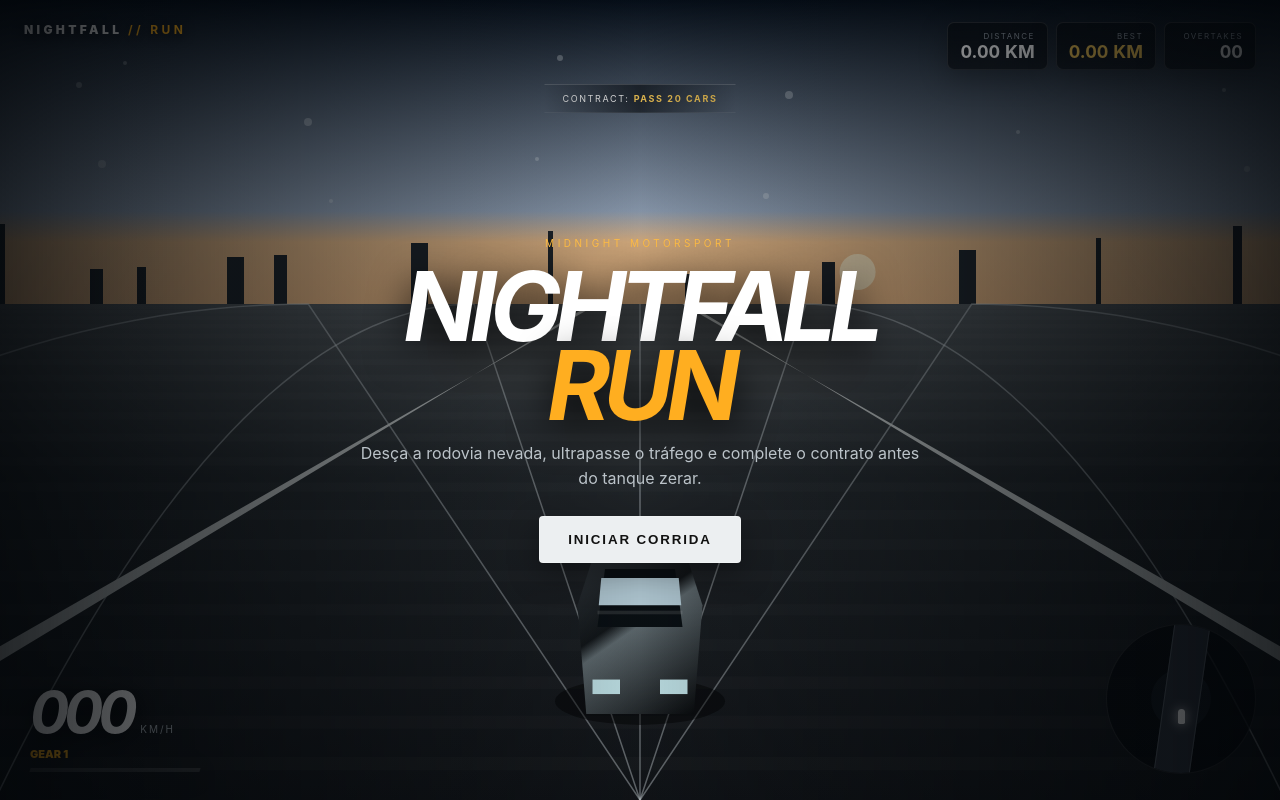
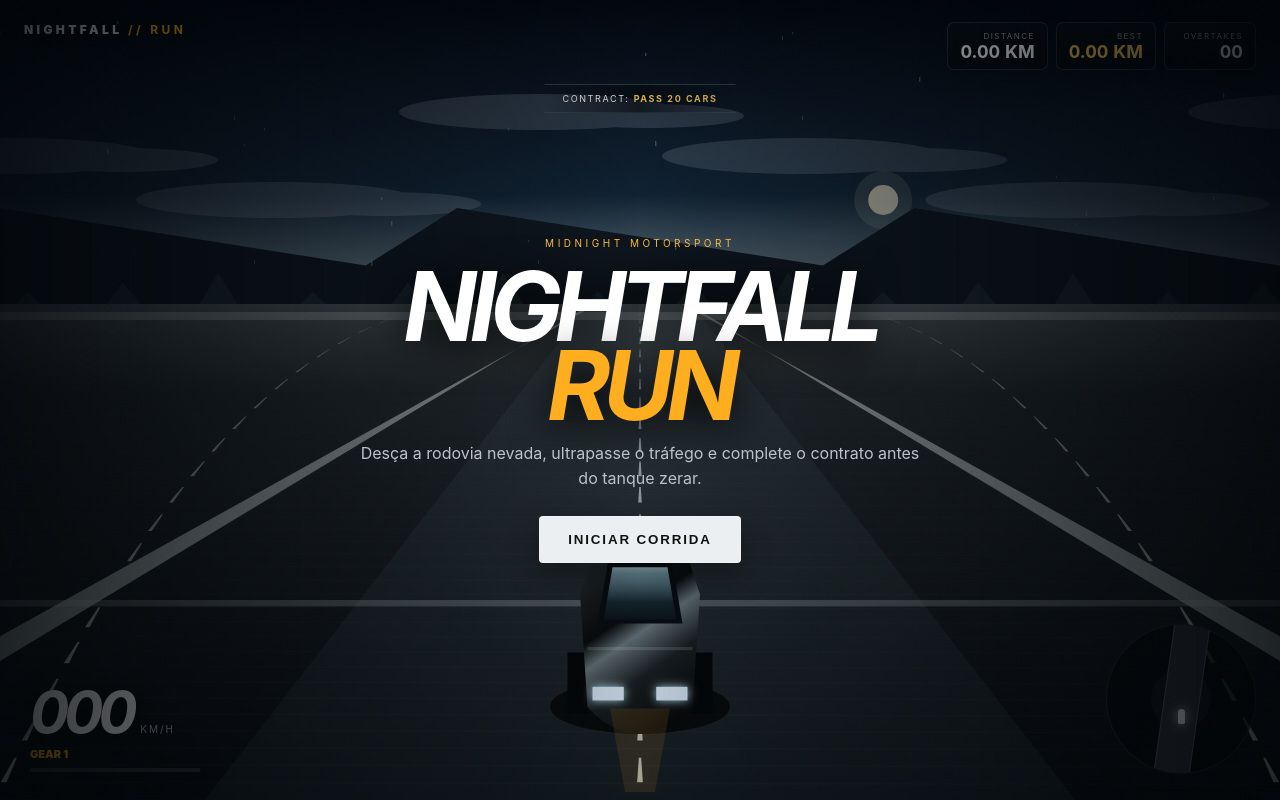
Before and after one commit to miguellorenzno-lgtm/PlayGround, a plain HTML site: page index.html in a window 1280 px wide. Drawn offline with Linux system fonts and the light colour scheme.

Commit message:
Publish static build for issue #1
Run: 45207530795
Attempt: 1
Generation: 6
Source: 436c67145543b18967a195cbe72d79f5206d208d

```diff
--- a/index.html
+++ b/index.html
@@ -35,15 +35,43 @@ document.getElementById('start').onclick=start;document.getElementById('again').
 function finish(win){state='result';if(distance>best){best=distance;localStorage.nightfallBest=best.toFixed(2)}document.getElementById('best').textContent=best.toFixed(2)+' KM';document.getElementById('resultTag').textContent=win?'MISSÃO CONCLUÍDA':'CORRIDA ENCERRADA';document.getElementById('resultTitle').innerHTML=win?'RUN<br><span>COMPLETE</span>':'VEÍCULO<br><span>IMPOSSIBILITADO</span>';document.getElementById('resultText').text='';document.getElementById('resultText').textContent=distance.toFixed(2)+' km • '+passes+' ultrapassagens';document.getElementById('result').classList.remove('hidden')}
 function projectLane(lane,z){const horizon=H*.38,p=1-Math.max(0,Math.min(1,z/1100));const y=horizon+(H-horizon)*p*p;const half=W*(.18+.52*p);return{x:W/2+lane*half*.48,y,scale:.12+p*.95,half}}
 function roadPolygon(y,yp){let horizon=H*.38;ctx.beginPath();ctx.moveTo(W/2-W*.038,horizon);ctx.lineTo(W/2+W*.038,horizon);ctx.lineTo(W/2+W*.68,yp);ctx.lineTo(W/2-W*.68,yp);ctx.closePath();ctx.fillStyle='#15191d';ctx.fill()}
-function drawSky(){const g=ctx.createLinearGradient(0,0,0,H*.55);g.addColorStop(0,'#07101b');g.addColorStop(.48,'#9aabc1');g.addColorStop(.55,'#f0c28f');g.addColorStop(1,'#d8a06d');ctx.fillStyle=g;ctx.fillRect(0,0,W,H*.56);ctx.fillStyle='rgba(255,244,210,.75)';ctx.beginPath();ctx.arc(W*.67,H*.34,18,0,7);ctx.fill();ctx.fillStyle='#20272d';for(let i=0;i<12;i++){let x=(i*137)%W,y=H*.28+((i*43)%55);ctx.fillRect(x,y,5+(i%4)*4,H*.12)}ctx.fillStyle='rgba(230,235,238,.32)';for(let i=0;i<16;i++){let x=(i*229+roadOffset*.04)% (W+300)-150,y=H*.06+(i*37)%180;ctx.beginPath();ctx.arc(x,y,2+(i%3),0,7);ctx.fill()}}
-function drawRoad(){let horizon=H*.38;let g=ctx.createLinearGradient(0,horizon,0,H);g.addColorStop(0,'#50565a');g.addColorStop(.35,'#252a2e');g.addColorStop(1,'#121519');ctx.fillStyle=g;ctx.fillRect(0,horizon,W,H-horizon);
-for(let i=0;i<46;i++){let z=((i*26-roadOffset*.55)%1170+1170)%1170;let p=1-z/1170,y=horizon+(H-horizon)*p*p;if(i%2===0){ctx.fillStyle='rgba(255,255,255,.018)';ctx.fillRect(0,y,W,2+12*p)}}
-for(let lane=-2;lane<=2;lane++){ctx.beginPath();for(let i=0;i<=40;i++){let z=i*30;let q=projectLane(lane*1.5,z);if(i===0)ctx.moveTo(q.x,q.y);else ctx.lineTo(q.x,q.y)}ctx.lineTo(W/2,H);ctx.strokeStyle='rgba(205,214,218,.48)';ctx.lineWidth=1.5;ctx.stroke()}
-for(let i=0;i<18;i++){let z=((i*78-roadOffset*.8)%1400+1400)%1400;let q=projectLane(0,z);let p=.12+q.scale*.8;ctx.fillStyle='#dbe0df';ctx.fillRect(q.x-W*(.58+.09*q.scale),q.y,8*p,3*p);ctx.fillStyle='#ff9a35';ctx.fillRect(q.x-W*(.58+.09*q.scale),q.y,3*p,3*p)}
-ctx.fillStyle='#bfc4c4';ctx.beginPath();ctx.moveTo(W*.5-W*.038,horizon);ctx.lineTo(W*.5-W*.68,H);ctx.lineTo(W*.5-W*.71,H);ctx.lineTo(W*.5-W*.033,horizon);ctx.fill();ctx.beginPath();ctx.moveTo(W*.5+W*.038,horizon);ctx.lineTo(W*.5+W*.68,H);ctx.lineTo(W*.5+W*.71,H);ctx.lineTo(W*.5+W*.033,horizon);ctx.fill()
+function drawSky(){
+ const g=ctx.createLinearGradient(0,0,0,H*.58);g.addColorStop(0,'#030811');g.addColorStop(.42,'#14283a');g.addColorStop(.68,'#8ba1ad');g.addColorStop(.82,'#d0a17d');g.addColorStop(1,'#6a4b42');ctx.fillStyle=g;ctx.fillRect(0,0,W,H*.56);
+ ctx.globalAlpha=.16;ctx.fillStyle='#dcecff';for(let i=0;i<7;i++){let x=((i*263+roadOffset*.015)%(W+500))-250,y=H*(.14+(i%3)*.055);ctx.beginPath();ctx.ellipse(x,y,140,18,0,0,7);ctx.ellipse(x+110,y+4,95,12,0,0,7);ctx.fill()}ctx.globalAlpha=1;
+ ctx.fillStyle='rgba(255,245,215,.7)';ctx.beginPath();ctx.arc(W*.69,H*.25,15,0,7);ctx.fill();ctx.fillStyle='rgba(255,250,222,.12)';ctx.beginPath();ctx.arc(W*.69,H*.25,29,0,7);ctx.fill();
+ ctx.fillStyle='#101923';ctx.beginPath();ctx.moveTo(0,H*.38);for(let i=0;i<=14;i++){let x=i*W/14,y=H*(.26+(i%5)*.018);ctx.lineTo(x,y)}ctx.lineTo(W,H*.42);ctx.lineTo(0,H*.42);ctx.fill();
+ ctx.fillStyle='#1c2a33';for(let i=-2;i<16;i++){let x=i*95-(roadOffset*.08%95),base=H*.40;ctx.beginPath();ctx.moveTo(x,base);ctx.lineTo(x+28,base-H*(.035+(i%3)*.012));ctx.lineTo(x+58,base);ctx.fill()}
+ ctx.fillStyle='rgba(225,238,238,.28)';for(let i=0;i<42;i++){let x=(i*137+roadOffset*.15)%(W+80)-40,y=(i*i*29+roadOffset*.7)%(H*.42);ctx.fillRect(x,y,.7+(i%2)*.7,2+(i%4))}
 }
-function drawCar(e){let q=projectLane(e.lane+playerX*.05,e.z),s=q.scale*e.z/300;if(s<.05||e.z<25)return;let x=q.x,y=q.y,w=55*s,h=85*s;ctx.save();ctx.translate(x,y);ctx.fillStyle='rgba(0,0,0,.38)';ctx.beginPath();ctx.ellipse(0,8*s,42*s,12*s,0,0,7);ctx.fill();ctx.fillStyle=e.color;ctx.beginPath();ctx.moveTo(-w*.38,-h*.72);ctx.lineTo(w*.38,-h*.72);ctx.lineTo(w*.48,-h*.18);ctx.lineTo(w*.42,h*.25);ctx.lineTo(-w*.42,h*.25);ctx.lineTo(-w*.48,-h*.18);ctx.closePath();ctx.fill();ctx.fillStyle='#111820';ctx.beginPath();ctx.moveTo(-w*.29,-h*.58);ctx.lineTo(w*.29,-h*.58);ctx.lineTo(w*.35,-h*.27);ctx.lineTo(-w*.35,-h*.27);ctx.closePath();ctx.fill();ctx.fillStyle='rgba(255,70,45,.9)';ctx.fillRect(-w*.34,h*.12,w*.18,h*.09);ctx.fillRect(w*.16,h*.12,w*.18,h*.09);ctx.restore()}
-function drawPlayer(){let x=W/2+playerX*W*.34,y=H*.82,w=Math.min(W*.13,125),h=w*1.45;ctx.save();ctx.translate(x+(Math.random()-.5)*shake,y+(Math.random()-.5)*shake);ctx.fillStyle='rgba(0,0,0,.45)';ctx.beginPath();ctx.ellipse(0,h*.25,w*.68,h*.13,0,0,7);ctx.fill();let g=ctx.createLinearGradient(-w*.5,-h*.7,w*.5,h*.3);g.addColorStop(0,'#424b51');g.addColorStop(.45,'#15191c');g.addColorStop(.52,'#69757a');g.addColorStop(1,'#090b0d');ctx.fillStyle=g;ctx.beginPath();ctx.moveTo(-w*.36,-h*.58);ctx.lineTo(w*.36,-h*.58);ctx.lineTo(w*.5,-h*.28);ctx.lineTo(w*.43,h*.32);ctx.lineTo(-w*.43,h*.32);ctx.lineTo(-w*.5,-h*.28);ctx.closePath();ctx.fill();ctx.fillStyle='#0b1115';ctx.beginPath();ctx.moveTo(-w*.28,-h*.48);ctx.lineTo(w*.28,-h*.48);ctx.lineTo(w*.34,-h*.16);ctx.lineTo(-w*.34,-h*.16);ctx.closePath();ctx.fill();ctx.fillStyle='#c8e3ef';ctx.beginPath();ctx.moveTo(-w*.31,-h*.43);ctx.lineTo(w*.31,-h*.43);ctx.lineTo(w*.33,-h*.28);ctx.lineTo(-w*.33,-h*.28);ctx.closePath();ctx.fill();ctx.fillStyle='#d5faff';ctx.fillRect(-w*.38,h*.13,w*.22,h*.08);ctx.fillRect(w*.16,h*.13,w*.22,h*.08);ctx.fillStyle='rgba(255,255,255,.12)';ctx.fillRect(-w*.34,-h*.25,w*.68,h*.02);ctx.restore()}
+function drawRoad(){
+ let horizon=H*.38,g=ctx.createLinearGradient(0,horizon,0,H);g.addColorStop(0,'#4b5358');g.addColorStop(.18,'#252c31');g.addColorStop(.62,'#171c20');g.addColorStop(1,'#090d11');ctx.fillStyle=g;ctx.fillRect(0,horizon,W,H-horizon);
+ ctx.fillStyle='rgba(155,205,225,.08)';ctx.beginPath();ctx.moveTo(W*.5-W*.04,horizon);ctx.lineTo(W*.5+W*.04,horizon);ctx.lineTo(W*.5+W*.34,H);ctx.lineTo(W*.5-W*.34,H);ctx.fill();
+ for(let i=0;i<55;i++){let z=((i*22-roadOffset*.75)%1210+1210)%1210,p=1-z/1210,y=horizon+(H-horizon)*p*p;ctx.strokeStyle=`rgba(210,225,230,${.025*p})`;ctx.lineWidth=.5+p*1.2;ctx.beginPath();ctx.moveTo(0,y);ctx.lineTo(W,y+(.5+p*2));ctx.stroke()}
+ for(let lane=-1.5;lane<=1.5;lane+=1.5){for(let i=0;i<28;i++){let z=((i*48-roadOffset*1.1)%1344+1344)%1344;if(z<20)continue;let q1=projectLane(lane,z),q2=projectLane(lane,Math.max(0,z-28));let p=1-z/1100;ctx.fillStyle=`rgba(225,230,226,${.48+.35*p})`;ctx.beginPath();ctx.moveTo(q1.x-1.2*p,q1.y);ctx.lineTo(q1.x+1.2*p,q1.y);ctx.lineTo(q2.x+3*p,q2.y);ctx.lineTo(q2.x-3*p,q2.y);ctx.fill()}}
+ for(let i=0;i<26;i++){let z=((i*54-roadOffset*.9)%1450+1450)%1450,p=1-z/1450;let q=projectLane(0,z),side=W*(.58+.09*q.scale);ctx.fillStyle='#111820';ctx.fillRect(q.x-side,q.y,8*(.2+q.scale),8*(.2+q.scale));ctx.fillStyle='#e8edf0';ctx.fillRect(q.x-side,q.y,7*(.2+q.scale),2*(.2+q.scale));ctx.fillStyle='#ff9b32';ctx.fillRect(q.x-side,q.y+4*q.scale,3*q.scale,3*q.scale);ctx.fillStyle='#111820';ctx.fillRect(q.x+side-8*q.scale,q.y,8*q.scale,8*q.scale)}
+ ctx.fillStyle='#9ea8aa';ctx.beginPath();ctx.moveTo(W*.5-W*.038,horizon);ctx.lineTo(W*.5-W*.68,H);ctx.lineTo(W*.5-W*.73,H);ctx.lineTo(W*.5-W*.033,horizon);ctx.fill();ctx.beginPath();ctx.moveTo(W*.5+W*.038,horizon);ctx.lineTo(W*.5+W*.68,H);ctx.lineTo(W*.5+W*.73,H);ctx.lineTo(W*.5+W*.033,horizon);ctx.fill();
+ ctx.fillStyle='rgba(225,235,238,.28)';ctx.fillRect(0,H*.39,W,H*.01);ctx.fillRect(0,H*.75,W,H*.008)
+}
+function drawCar(e){
+ let q=projectLane(e.lane+playerX*.05,e.z),s=q.scale*e.z/300;if(s<.05||e.z<25)return;let x=q.x,y=q.y,w=55*s,h=85*s;ctx.save();ctx.translate(x,y);
+ ctx.fillStyle='rgba(0,0,0,.55)';ctx.beginPath();ctx.ellipse(0,h*.28,48*s,10*s,0,0,7);ctx.fill();
+ let body=ctx.createLinearGradient(-w*.5,0,w*.5,0);body.addColorStop(0,'#080b0e');body.addColorStop(.18,e.color);body.addColorStop(.5,'#eef1f1');body.addColorStop(.58,e.color);body.addColorStop(1,'#090b0d');ctx.fillStyle=body;
+ ctx.beginPath();ctx.moveTo(-w*.34,-h*.72);ctx.quadraticCurveTo(0,-h*.82,w*.34,-h*.72);ctx.lineTo(w*.48,-h*.15);ctx.lineTo(w*.43,h*.26);ctx.quadraticCurveTo(w*.25,h*.36,0,h*.38);ctx.quadraticCurveTo(-w*.25,h*.36,-w*.43,h*.26);ctx.lineTo(-w*.48,-h*.15);ctx.closePath();ctx.fill();
+ ctx.fillStyle='#090e12';ctx.beginPath();ctx.moveTo(-w*.27,-h*.57);ctx.lineTo(w*.27,-h*.57);ctx.lineTo(w*.34,-h*.25);ctx.lineTo(-w*.34,-h*.25);ctx.closePath();ctx.fill();let glass=ctx.createLinearGradient(0,-h*.55,0,-h*.25);glass.addColorStop(0,'#93b2c1');glass.addColorStop(.45,'#1a2a35');glass.addColorStop(1,'#071016');ctx.fillStyle=glass;ctx.beginPath();ctx.moveTo(-w*.24,-h*.54);ctx.lineTo(w*.24,-h*.54);ctx.lineTo(w*.30,-h*.28);ctx.lineTo(-w*.30,-h*.28);ctx.closePath();ctx.fill();
+ ctx.strokeStyle='rgba(255,255,255,.22)';ctx.lineWidth=Math.max(.5,1*s);ctx.beginPath();ctx.moveTo(-w*.37,-h*.62);ctx.lineTo(w*.37,-h*.62);ctx.stroke();ctx.fillStyle='rgba(255,58,36,.95)';ctx.shadowColor='#ff3b20';ctx.shadowBlur=8*s;ctx.fillRect(-w*.34,h*.12,w*.18,h*.09);ctx.fillRect(w*.16,h*.12,w*.18,h*.09);ctx.shadowBlur=0;
+ ctx.fillStyle='#06080a';ctx.fillRect(-w*.52,-h*.08,w*.12,h*.28);ctx.fillRect(w*.40,-h*.08,w*.12,h*.28);ctx.restore()
+}
+function drawPlayer(){
+ let x=W/2+playerX*W*.34,y=H*.82,w=Math.min(W*.13,125),h=w*1.45,lean=playerX*5;ctx.save();ctx.translate(x+(Math.random()-.5)*shake,y+(Math.random()-.5)*shake);ctx.rotate(lean*.006);
+ ctx.fillStyle='rgba(0,0,0,.68)';ctx.beginPath();ctx.ellipse(0,h*.28,w*.72,h*.15,0,0,7);ctx.fill();
+ ctx.fillStyle='#050709';ctx.fillRect(-w*.58,-h*.02,w*.16,h*.34);ctx.fillRect(w*.42,-h*.02,w*.16,h*.34);
+ let g=ctx.createLinearGradient(-w*.5,-h*.7,w*.5,h*.3);g.addColorStop(0,'#626e73');g.addColorStop(.16,'#252d31');g.addColorStop(.45,'#090c0e');g.addColorStop(.55,'#69787d');g.addColorStop(.72,'#1a2023');g.addColorStop(1,'#050708');ctx.fillStyle=g;
+ ctx.beginPath();ctx.moveTo(-w*.32,-h*.68);ctx.quadraticCurveTo(0,-h*.76,w*.32,-h*.68);ctx.lineTo(w*.48,-h*.34);ctx.lineTo(w*.42,h*.28);ctx.quadraticCurveTo(w*.25,h*.42,0,h*.43);ctx.quadraticCurveTo(-w*.25,h*.42,-w*.42,h*.28);ctx.lineTo(-w*.48,-h*.34);ctx.closePath();ctx.fill();
+ ctx.fillStyle='#090e12';ctx.beginPath();ctx.moveTo(-w*.25,-h*.54);ctx.lineTo(w*.25,-h*.54);ctx.lineTo(w*.34,-h*.18);ctx.lineTo(-w*.34,-h*.18);ctx.closePath();ctx.fill();let glass=ctx.createLinearGradient(0,-h*.52,0,-h*.15);glass.addColorStop(0,'#d0edf5');glass.addColorStop(.18,'#7297a5');glass.addColorStop(.6,'#172932');glass.addColorStop(1,'#070b0e');ctx.fillStyle=glass;ctx.beginPath();ctx.moveTo(-w*.22,-h*.49);ctx.lineTo(w*.22,-h*.49);ctx.lineTo(w*.29,-h*.20);ctx.lineTo(-w*.29,-h*.20);ctx.closePath();ctx.fill();
+ ctx.fillStyle='rgba(255,255,255,.14)';ctx.fillRect(-w*.42,-h*.05,w*.84,h*.018);ctx.fillStyle='#dfeeff';ctx.shadowColor='#bdeaff';ctx.shadowBlur=10;ctx.fillRect(-w*.38,h*.17,w*.25,h*.075);ctx.fillRect(w*.13,h*.17,w*.25,h*.075);ctx.shadowBlur=0;
+ ctx.strokeStyle='rgba(255,255,255,.22)';ctx.lineWidth=1;ctx.beginPath();ctx.moveTo(-w*.32,-h*.61);ctx.quadraticCurveTo(0,-h*.68,w*.32,-h*.61);ctx.stroke();
+ ctx.fillStyle='rgba(255,174,45,.12)';ctx.beginPath();ctx.moveTo(-w*.24,h*.29);ctx.lineTo(w*.24,h*.29);ctx.lineTo(w*.12,h*.75);ctx.lineTo(-w*.12,h*.75);ctx.fill();ctx.restore()
+}
 function update(dt){if(state!=='run')return;let boosting=(keys.shift||keys.shiftKey||touch.boost)&&fuel>0;let target=boosting?238:178;speed+=(target-speed)*dt*.8;if(speed<35)speed+=dt*22;if(keys.arrowleft||keys.a||touch.left)playerX-=dt*1.5;if(keys.arrowright||keys.d||touch.right)playerX+=dt*1.5;playerX=Math.max(-1.15,Math.min(1.15,playerX));roadOffset+=speed*dt*5.8;distance+=speed*dt/3600;if(boosting){fuel-=dt*7}else fuel=Math.min(100,fuel+dt*1.2);health=Math.max(0,health);for(let e of enemy){e.z-= (speed-e.spd*.18)*dt;if(e.z<30){e.z=1150+Math.random()*280;e.passed=false;e.lane=(Math.random()*3|0)-1;e.spd=35+Math.random()*95;e.color=['#b51f20','#1c5a85','#d8d9d1','#2d302f','#8f6a35'][Math.random()*5|0]}if(!e.passed&&e.z<15){e.passed=true;passes++;document.getElementById('passes').textContent=String(passes).padStart(2,'0')}if(e.z>35&&e.z<155&&Math.abs(e.lane-playerX)<.5){health-=dt*30;shake=4;document.getElementById('flash').style.opacity='.7';setTimeout(()=>document.getElementById('flash').style.opacity='0',80)}}if(passes>=20)finish(true);if(health<=0||fuel<=0&&distance>0.05)finish(false);document.getElementById('dist').textContent=distance.toFixed(2)+' KM';document.getElementById('kmh').textContent=String(Math.round(speed)).padStart(3,'0');document.getElementById('gear').textContent='GEAR '+Math.min(6,Math.max(1,Math.ceil(speed/42)));document.getElementById('rpm').style.width=(speed/238*100)+'%'}
 function frame(t){let dt=Math.min(.033,(t-last)/1000||0);last=t;update(dt);ctx.clearRect(0,0,W,H);ctx.save();if(shake>0){ctx.translate((Math.random()-.5)*shake,(Math.random()-.5)*shake);shake*=.88}drawSky();drawRoad();enemy.sort((a,b)=>b.z-a.z);for(let e of enemy){if(e.z>80)drawCar(e)}drawPlayer();ctx.restore();requestAnimationFrame(frame)}requestAnimationFrame(frame);
 </script></body></html>
```
Also changed, not shown: .omgithub/deployment.json.
